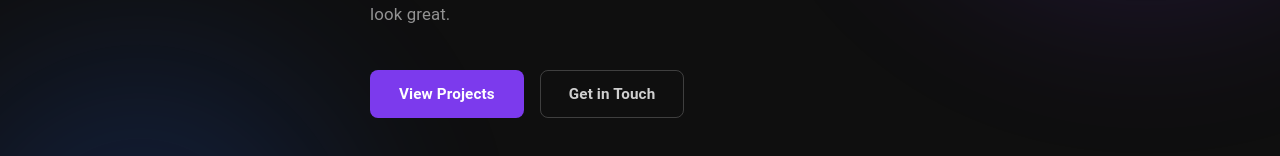
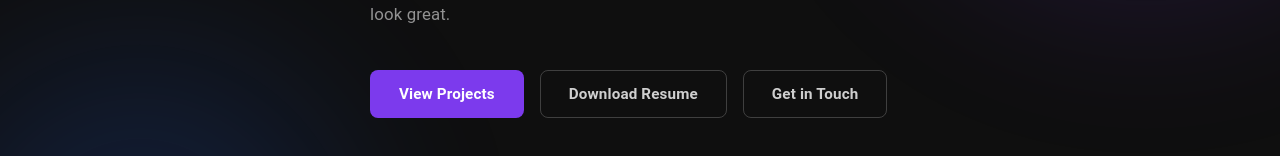
Before and after one commit to thyoon515/taecodes_portfolio, a React (Vite) app: page / in a window 1280 px wide. Shown: the part 502-658 px from the top of the page. Built offline with nearby package versions, Linux system fonts and the light colour scheme.

Commit message:
Add resume PDF and download button to Hero

```diff
--- a/src/components/Hero.jsx
+++ b/src/components/Hero.jsx
@@ -57,6 +57,14 @@ export default function Hero() {
             View Projects
           </a>
           <a
+            href="/Tae_Resume-Applied_AI_Engineer.pdf"
+            download
+            className="btn btn--outline"
+            style={{ color: outlineColor, border: outlineBorder }}
+          >
+            Download Resume
+          </a>
+          <a
             href="#contact"
             className="btn btn--outline"
             style={{ color: outlineColor, border: outlineBorder }}
```
Also changed, not shown: 1 other file (tests, documents, lock files or other folders).
